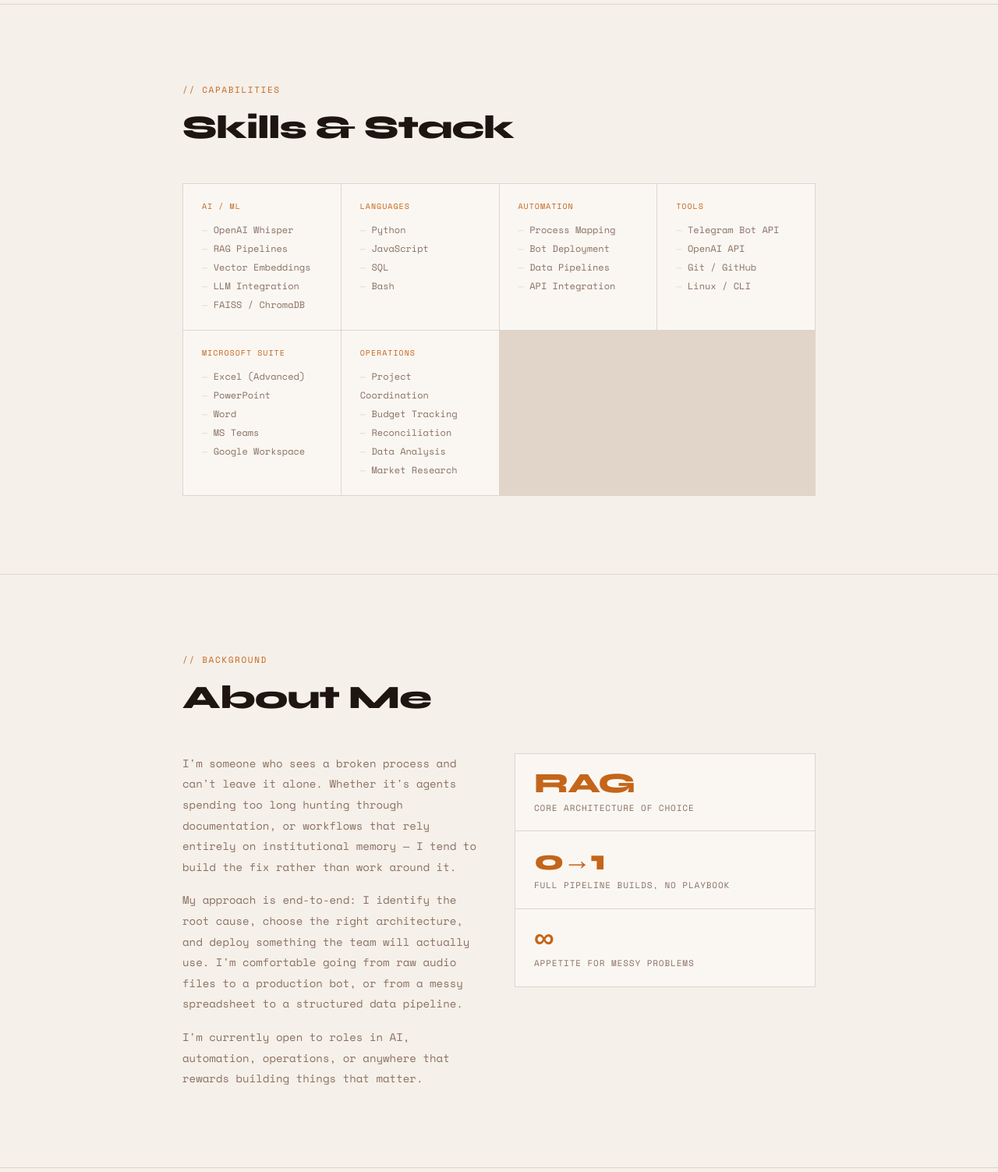
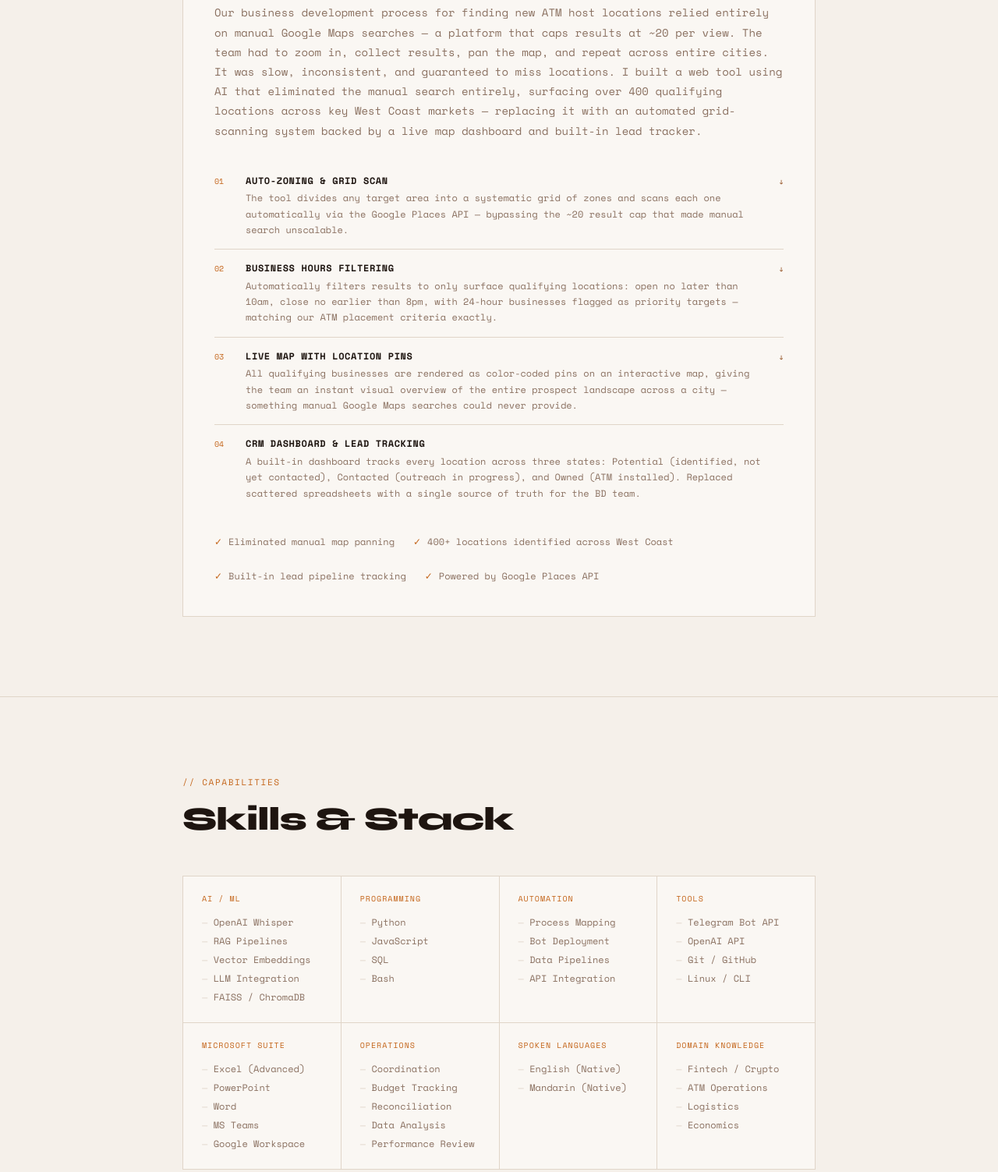
Before and after one commit to YiShao-AI/YiShao-AI.github.io, a plain HTML site: page index.html in a window 1280 px wide. Shown: the part 1968-3471 px from the top of the page at 78% size. Drawn offline with nearby package versions, Linux system fonts and the light colour scheme.

Commit message:
Update index.html

```diff
--- a/index.html
+++ b/index.html
@@ -3,7 +3,7 @@
 <head>
   <meta charset="UTF-8" />
   <meta name="viewport" content="width=device-width, initial-scale=1.0" />
-  <title>Portfolio — AI & Automation</title>
+  <title>Yi Shao — Operations & AI</title>
   <link href="https://fonts.googleapis.com/css2?family=Space+Mono:ital,wght@0,400;0,700;1,400&family=Syne:wght@400;700;800&display=swap" rel="stylesheet" />
   <style>
     *, *::before, *::after { box-sizing: border-box; margin: 0; padding: 0; }
@@ -31,7 +31,6 @@
       overflow-x: hidden;
     }
 
-    /* GRID OVERLAY */
     body::before {
       content: '';
       position: fixed;
@@ -44,7 +43,6 @@
       z-index: 0;
     }
 
-    /* NOISE TEXTURE */
     body::after {
       content: '';
       position: fixed;
@@ -63,7 +61,6 @@
       padding: 0 24px;
     }
 
-    /* NAV */
     nav {
       position: fixed;
       top: 0; left: 0; right: 0;
@@ -97,7 +94,6 @@
     }
     .nav-links a:hover { color: var(--accent); }
 
-    /* HERO */
     .hero {
       min-height: 100vh;
       display: flex;
@@ -155,20 +151,11 @@
       transition: all 0.2s;
       cursor: pointer;
     }
-    .btn-primary {
-      background: var(--accent);
-      border-color: var(--accent);
-      color: #fff;
-    }
+    .btn-primary { background: var(--accent); border-color: var(--accent); color: #fff; }
     .btn-primary:hover { background: transparent; color: var(--accent); }
-    .btn-ghost {
-      background: transparent;
-      border-color: var(--border);
-      color: var(--muted);
-    }
+    .btn-ghost { background: transparent; border-color: var(--border); color: var(--muted); }
     .btn-ghost:hover { border-color: var(--accent); color: var(--accent); }
 
-    /* SECTION SHARED */
     section { padding: 100px 0; }
     .section-label {
       font-size: 11px;
@@ -187,13 +174,8 @@
       line-height: 1.1;
     }
 
-    /* DIVIDER */
-    .divider {
-      border: none;
-      border-top: 1px solid var(--border);
-    }
+    .divider { border: none; border-top: 1px solid var(--border); }
 
-    /* PIPELINE / PROJECT */
     .project-card {
       border: 1px solid var(--border);
       background: var(--surface);
@@ -214,7 +196,7 @@
       transform-origin: top;
       transition: transform 0.3s;
     }
-    .project-card:hover { border-color: #333; }
+    .project-card:hover { border-color: #c4a882; }
     .project-card:hover::before { transform: scaleY(1); }
 
     .project-header {
@@ -240,19 +222,9 @@
       padding: 4px 10px;
       white-space: nowrap;
     }
-    .project-desc {
-      color: var(--muted);
-      margin-bottom: 28px;
-      line-height: 1.8;
-    }
+    .project-desc { color: var(--muted); margin-bottom: 28px; line-height: 1.8; }
 
-    /* PIPELINE STEPS */
-    .pipeline {
-      display: flex;
-      flex-direction: column;
-      gap: 0;
-      margin-bottom: 28px;
-    }
+    .pipeline { display: flex; flex-direction: column; gap: 0; margin-bottom: 28px; }
     .pipeline-step {
       display: flex;
       align-items: flex-start;
@@ -261,12 +233,7 @@
       border-bottom: 1px solid var(--border);
     }
     .pipeline-step:last-child { border-bottom: none; }
-    .step-num {
-      font-size: 10px;
-      color: var(--accent);
-      min-width: 24px;
-      padding-top: 2px;
-    }
+    .step-num { font-size: 10px; color: var(--accent); min-width: 24px; padding-top: 2px; }
     .step-content { flex: 1; }
     .step-name {
       font-size: 12px;
@@ -276,48 +243,22 @@
       text-transform: uppercase;
       letter-spacing: 0.05em;
     }
-    .step-detail {
-      font-size: 12px;
-      color: var(--muted);
-    }
-    .step-arrow {
-      color: var(--accent2);
-      font-size: 10px;
-      padding-top: 3px;
-    }
+    .step-detail { font-size: 12px; color: var(--muted); }
+    .step-arrow { color: var(--accent2); font-size: 10px; padding-top: 3px; }
 
-    .project-outcomes {
-      display: flex;
-      gap: 24px;
-      flex-wrap: wrap;
-    }
-    .outcome {
-      display: flex;
-      align-items: center;
-      gap: 8px;
-      font-size: 12px;
-      color: var(--muted);
-    }
-    .outcome::before {
-      content: '✓';
-      color: var(--accent);
-      font-size: 12px;
-    }
+    .project-outcomes { display: flex; gap: 24px; flex-wrap: wrap; }
+    .outcome { display: flex; align-items: center; gap: 8px; font-size: 12px; color: var(--muted); }
+    .outcome::before { content: '✓'; color: var(--accent); font-size: 12px; }
 
-    /* SKILLS GRID */
     .skills-grid {
       display: grid;
-      grid-template-columns: repeat(auto-fill, minmax(200px, 1fr));
+      grid-template-columns: repeat(4, 1fr);
       gap: 1px;
       background: var(--border);
       border: 1px solid var(--border);
     }
-    .skill-cell {
-      background: var(--surface);
-      padding: 20px 24px;
-      transition: background 0.2s;
-    }
-    .skill-cell:hover { background: #161616; }
+    .skill-cell { background: var(--surface); padding: 20px 24px; transition: background 0.2s; }
+    .skill-cell:hover { background: #f0e8de; }
     .skill-category {
       font-size: 10px;
       letter-spacing: 0.1em;
@@ -325,38 +266,18 @@
       color: var(--accent);
       margin-bottom: 10px;
     }
-    .skill-list {
-      list-style: none;
-      font-size: 12px;
-      color: var(--muted);
-      line-height: 2;
-    }
+    .skill-list { list-style: none; font-size: 12px; color: var(--muted); line-height: 2; }
     .skill-list li::before { content: '— '; color: var(--border); }
 
-    /* ABOUT */
-    .about-grid {
-      display: grid;
-      grid-template-columns: 1fr 1fr;
-      gap: 40px;
-      align-items: start;
-    }
+    .about-grid { display: grid; grid-template-columns: 1fr 1fr; gap: 40px; align-items: start; }
     @media (max-width: 600px) {
       .about-grid { grid-template-columns: 1fr; }
       nav .nav-links { display: none; }
     }
     .about-text { color: var(--muted); line-height: 1.9; }
     .about-text p + p { margin-top: 16px; }
-    .about-stats {
-      display: flex;
-      flex-direction: column;
-      gap: 1px;
-      background: var(--border);
-      border: 1px solid var(--border);
-    }
-    .stat {
-      background: var(--surface);
-      padding: 20px 24px;
-    }
+    .about-stats { display: flex; flex-direction: column; gap: 1px; background: var(--border); border: 1px solid var(--border); }
+    .stat { background: var(--surface); padding: 20px 24px; }
     .stat-num {
       font-family: var(--display);
       font-size: 36px;
@@ -368,7 +289,6 @@
     }
     .stat-label { font-size: 11px; color: var(--muted); text-transform: uppercase; letter-spacing: 0.08em; }
 
-    /* CONTACT */
     .contact-block {
       border: 1px solid var(--border);
       background: var(--surface);
@@ -389,11 +309,7 @@
     .contact-text p { color: var(--muted); font-size: 13px; }
     .contact-links { display: flex; gap: 12px; flex-wrap: wrap; }
 
-    /* FOOTER */
-    footer {
-      border-top: 1px solid var(--border);
-      padding: 24px 0;
-    }
+    footer { border-top: 1px solid var(--border); padding: 24px 0; }
     footer .wrap {
       display: flex;
       justify-content: space-between;
@@ -412,7 +328,6 @@
       animation: blink 1s step-end infinite;
     }
 
-    /* ANIMATIONS */
     @keyframes fadeUp {
       from { opacity: 0; transform: translateY(20px); }
       to   { opacity: 1; transform: translateY(0); }
@@ -530,6 +445,63 @@
         </div>
       </div>
 
+      <div class="project-card" style="margin-top: 2px;">
+        <div class="project-header">
+          <div class="project-title">ATM Site Prospecting Tool</div>
+          <div class="project-tag">Google Places API · Mapping · CRM</div>
+        </div>
+        <p class="project-desc">
+          Our business development process for finding new ATM host locations relied entirely on
+          manual Google Maps searches — a platform that caps results at ~20 per view. The team
+          had to zoom in, collect results, pan the map, and repeat across entire cities. It was
+          slow, inconsistent, and guaranteed to miss locations. I built a web tool using AI that
+          eliminated the manual search entirely, surfacing over 400 qualifying locations across
+          key West Coast markets — replacing it with an automated grid-scanning system backed
+          by a live map dashboard and built-in lead tracker.
+        </p>
+
+        <div class="pipeline">
+          <div class="pipeline-step">
+            <div class="step-num">01</div>
+            <div class="step-content">
+              <div class="step-name">Auto-Zoning & Grid Scan</div>
+              <div class="step-detail">The tool divides any target area into a systematic grid of zones and scans each one automatically via the Google Places API — bypassing the ~20 result cap that made manual search unscalable.</div>
+            </div>
+            <div class="step-arrow">↓</div>
+          </div>
+          <div class="pipeline-step">
+            <div class="step-num">02</div>
+            <div class="step-content">
+              <div class="step-name">Business Hours Filtering</div>
+              <div class="step-detail">Automatically filters results to only surface qualifying locations: open no later than 10am, close no earlier than 8pm, with 24-hour businesses flagged as priority targets — matching our ATM placement criteria exactly.</div>
+            </div>
+            <div class="step-arrow">↓</div>
+          </div>
+          <div class="pipeline-step">
+            <div class="step-num">03</div>
+            <div class="step-content">
+              <div class="step-name">Live Map with Location Pins</div>
+              <div class="step-detail">All qualifying businesses are rendered as color-coded pins on an interactive map, giving the team an instant visual overview of the entire prospect landscape across a city — something manual Google Maps searches could never provide.</div>
+            </div>
+            <div class="step-arrow">↓</div>
+          </div>
+          <div class="pipeline-step">
+            <div class="step-num">04</div>
+            <div class="step-content">
+              <div class="step-name">CRM Dashboard & Lead Tracking</div>
+              <div class="step-detail">A built-in dashboard tracks every location across three states: Potential (identified, not yet contacted), Contacted (outreach in progress), and Owned (ATM installed). Replaced scattered spreadsheets with a single source of truth for the BD team.</div>
+            </div>
+          </div>
+        </div>
+
+        <div class="project-outcomes">
+          <div class="outcome">Eliminated manual map panning</div>
+          <div class="outcome">400+ locations identified across West Coast</div>
+          <div class="outcome">Built-in lead pipeline tracking</div>
+          <div class="outcome">Powered by Google Places API</div>
+        </div>
+      </div>
+
     </div>
   </section>
 
@@ -552,7 +524,7 @@
           </ul>
         </div>
         <div class="skill-cell">
-    <div class="skill-category">Languages</div>
+          <div class="skill-category">Programming</div>
           <ul class="skill-list">
             <li>Python</li>
             <li>JavaScript</li>
@@ -591,11 +563,27 @@
         <div class="skill-cell">
           <div class="skill-category">Operations</div>
           <ul class="skill-list">
-      <li>Project Coordination</li>
+            <li>Coordination</li>
             <li>Budget Tracking</li>
             <li>Reconciliation</li>
             <li>Data Analysis</li>
-      <li>Market Research</li>
+            <li>Performance Review</li>
+          </ul>
+        </div>
+        <div class="skill-cell">
+          <div class="skill-category">Spoken Languages</div>
+          <ul class="skill-list">
+            <li>English (Native)</li>
+            <li>Mandarin (Native)</li>
+          </ul>
+        </div>
+        <div class="skill-cell">
+          <div class="skill-category">Domain Knowledge</div>
+          <ul class="skill-list">
+            <li>Fintech / Crypto</li>
+            <li>ATM Operations</li>
+            <li>Logistics</li>
+            <li>Economics</li>
           </ul>
         </div>
       </div>
@@ -622,8 +610,9 @@
             files to a production bot, or from a messy spreadsheet to a structured data pipeline.
           </p>
           <p>
-            I'm currently open to roles in AI, automation, operations, or anywhere that rewards
-            building things that matter.
+            Economics graduate from UC San Diego. Background spans fintech, crypto, ATM operations,
+            and logistics. Bilingual in English and Mandarin. Currently open to operations,
+            business analyst, and AI-adjacent roles.
           </p>
         </div>
         <div class="about-stats">
@@ -632,8 +621,12 @@
             <div class="stat-label">Core architecture of choice</div>
           </div>
           <div class="stat">
-            <div class="stat-num">0→1</div>
+            <div class="stat-num">0→2</div>
             <div class="stat-label">Full pipeline builds, no playbook</div>
+          </div>
+          <div class="stat">
+            <div class="stat-num">40+</div>
+            <div class="stat-label">ATM sites coordinated & deployed</div>
           </div>
           <div class="stat">
             <div class="stat-num">∞</div>
@@ -655,7 +648,7 @@
           <p>Open to full-time, contract, and consulting work.</p>
         </div>
         <div class="contact-links">
-          <a href="mailto:YiShao9999@GMAIL.COM" class="btn btn-primary">YiShao9999@GMAIL.COM</a>
+          <a href="mailto:YiShao9999@gmail.com" class="btn btn-primary">YiShao9999@gmail.com</a>
           <a href="https://www.linkedin.com/in/yi-shao-527a03259/" class="btn btn-ghost" target="_blank">LinkedIn</a>
           <a href="https://github.com/YiShao-AI" class="btn btn-ghost" target="_blank">GitHub</a>
         </div>
@@ -665,11 +658,4 @@
 
   <!-- FOOTER -->
   <footer>
-    <div class="wrap">
-      <span>Built by hand. Deployed on GitHub Pages.</span>
-      <span>2025</span>
-    </div>
-  </footer>
-
-</body>
-</html>
+    <div c
```
Lines whose indentation alone changed are shown as unchanged.
